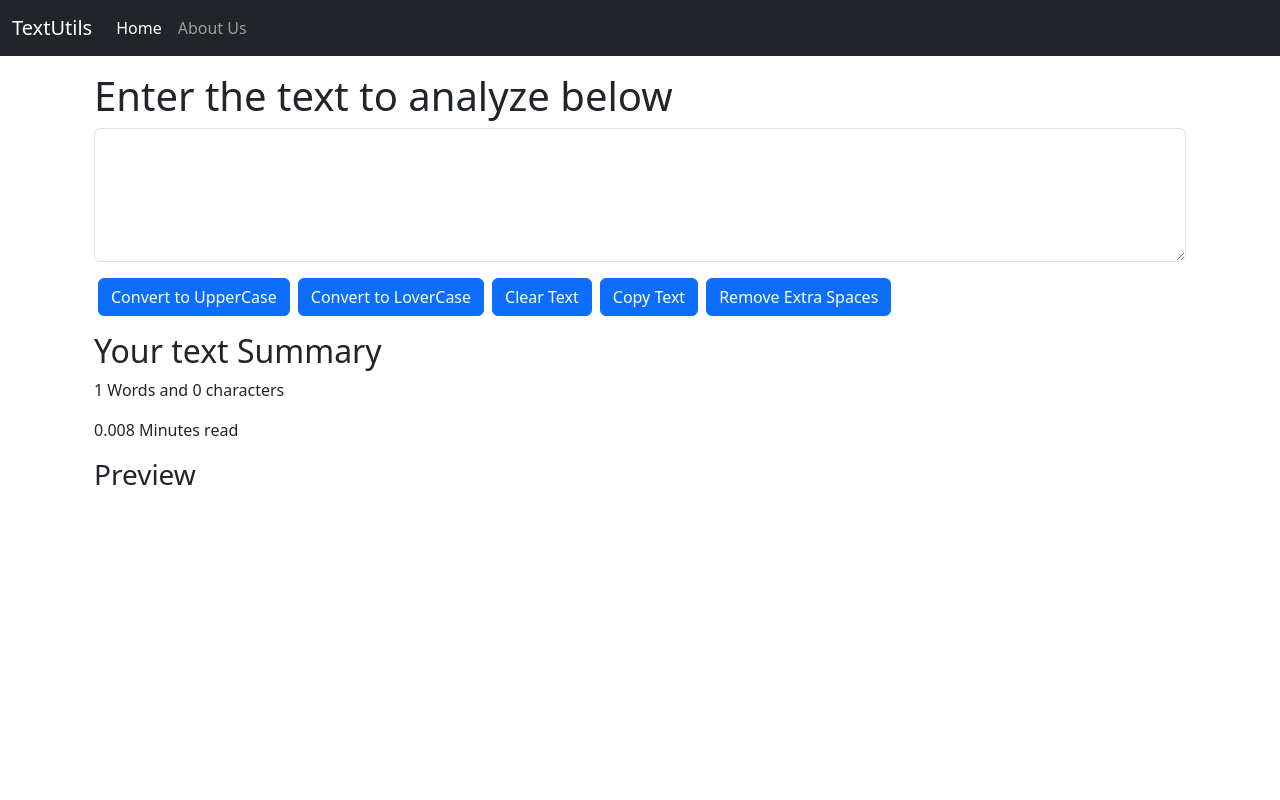
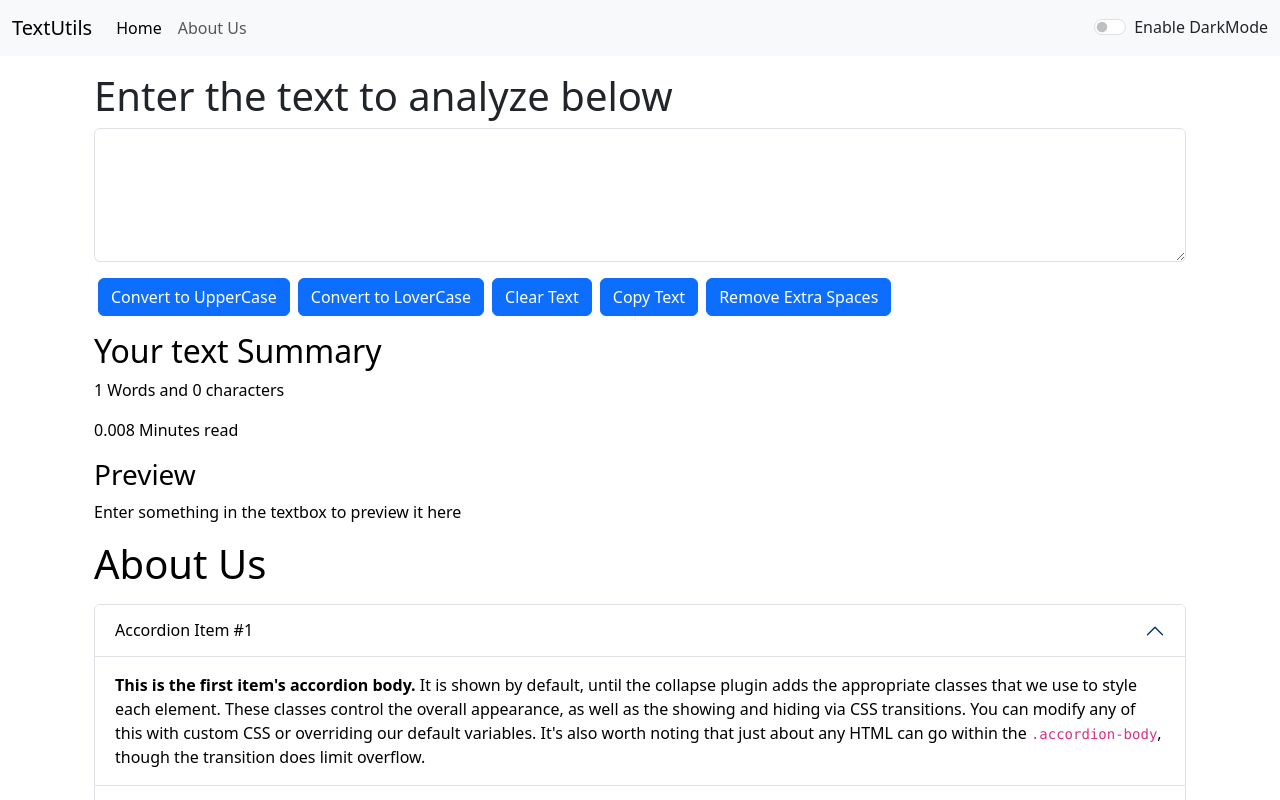
Before and after one commit to PankajBisen/TextUtils-React, a React (Create React App) app: page / in a window 1280 px wide. Shown: the top 800 px of the page. Built offline with nearby package versions, Linux system fonts and the light colour scheme.

Commit message:
dark Mode

```diff
--- a/src/App.js
+++ b/src/App.js
@@ -1,15 +1,27 @@
+import { useState } from 'react';
 import './App.css';
 import About from './components/About';
 import NavBar from './components/NavBar';
 import TextForm from './components/TextForm';
 
 function App() {
+  const [mode, setMode] = useState('light')
+  const toggleMode = () => {
+    if (mode === 'light') {
+      setMode('dark');
+      document.body.style.backgroundColor = '#042743'
+    }
+    else {
+      setMode('light');
+      document.body.style.backgroundColor = 'light'
+    }
+  }
   return (
     <>
-      <NavBar title='TextUtils' />
+      <NavBar title='TextUtils' mode={mode} toggleMode={toggleMode} />
       <div className="container my-3">
-        <TextForm heading = 'Enter the text to analyze below'/>
-        {/* <About/> */}
+        <TextForm heading='Enter the text to analyze below' mode={mode} />
+        <About />
       </div>
     </>
   );
--- a/src/components/NavBar.js
+++ b/src/components/NavBar.js
@@ -3,7 +3,7 @@
 
 export default function NavBar(props) {
     return (
-        <nav className="navbar navbar-expand-lg navbar-dark bg-dark">
+        <nav className={`navbar navbar-expand-lg navbar-${props.mode} bg-${props.mode}`}>
             <div className="container-fluid">
                 <a className="navbar-brand" href="/">{props.title}</a>
                 <button className="navbar-toggler" type="button" data-bs-toggle="collapse" data-bs-target="#navbarSupportedContent" aria-controls="navbarSupportedContent" aria-expanded="false" aria-label="Toggle navigation">
@@ -22,6 +22,10 @@
                         <input className="form-control me-2" type="search" placeholder="Search" aria-label="Search" />
                         <button className="btn btn-primary" type="submit">Search</button>
                     </form>  */}
+                    <div className={`form-check form-switch text-${props.mode==='light'?'dark':'light'}`}>
+                        <input className="form-check-input" onClick={props.toggleMode} type="checkbox" role="switch" id="flexSwitchCheckDefault" />
+                        <label className="form-check-label" htmlFor="flexSwitchCheckDefault">Enable DarkMode</label>
+                    </div>
                 </div>
             </div>
         </nav>
--- a/src/components/TextForm.js
+++ b/src/components/TextForm.js
@@ -34,10 +34,10 @@
     const [text, setText] = useState('');
     return (
         <>
-            <div className="container">
+            <div className="container" style={{color: props.mode==='dark'?'white':'042743'}}>
                 <h1>{props.heading}</h1>
                 <div className="mb-3">
-                    <textarea className="form-control" value={text} onChange={handleOnChange} id="myBox" rows="5"></textarea>
+                    <textarea className="form-control" value={text} onChange={handleOnChange} style={{backgroundColor: props.mode==='dark'?'grey':'white',color: props.mode==='dark'?'white':'042743'}} id="myBox" rows="5"></textarea>
                 </div>
                 <button className='btn btn-primary mx-1' onClick={handleUpClick}>Convert to UpperCase</button>
                 <button className='btn btn-primary mx-1' onClick={handleLoClick}>Convert to LoverCase</button>
@@ -45,12 +45,12 @@
                 <button className='btn btn-primary mx-1' onClick={handleCopy}>Copy Text</button>
                 <button className='btn btn-primary mx-1' onClick={handleExtraSpaces}>Remove Extra Spaces </button>
             </div>
-            <div className="container my-3">
+            <div className="container my-3" style={{color: props.mode==='dark'?'white':'black'}}>
                 <h2>Your text Summary</h2>
                 <p>{text.split(' ').length} Words and {text.length} characters</p>
                 <p>{0.008 * text.split(' ').length} Minutes read</p>
                 <h3>Preview</h3>
-                <p>{text}</p>
+                <p>{text.length>0?text:'Enter something in the textbox to preview it here'}</p>
             </div>
         </>
     )
```
